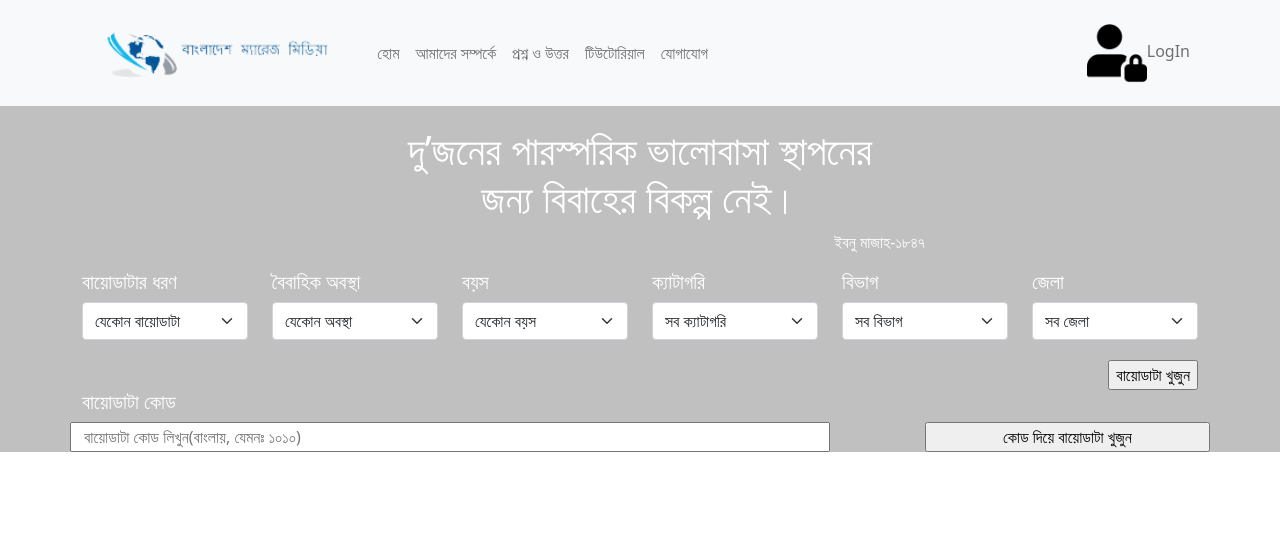
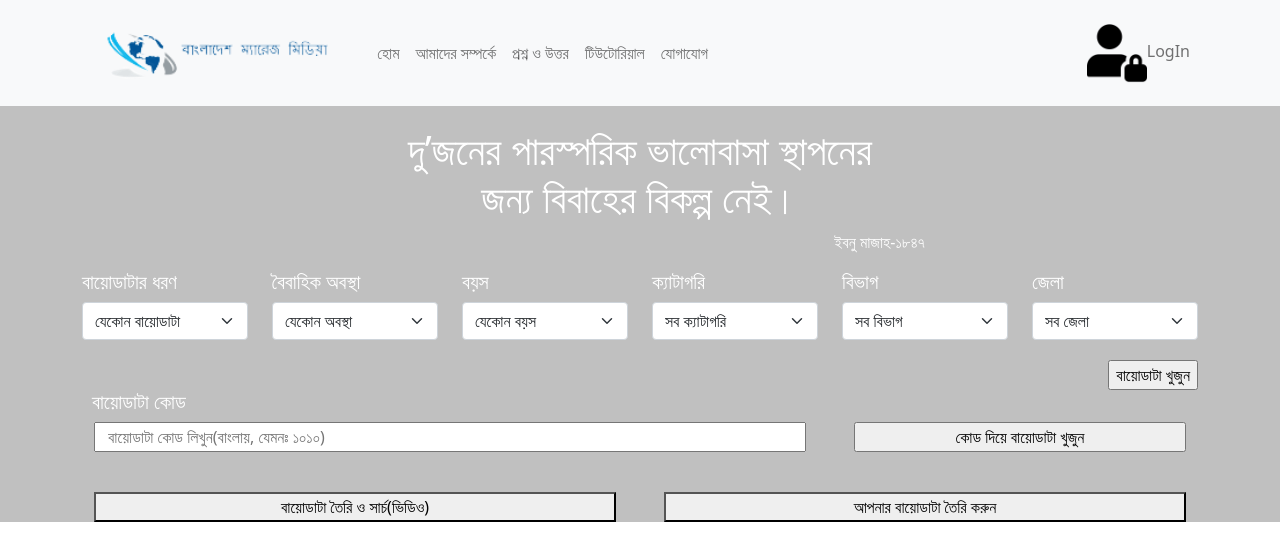
Before and after one commit to sakhawat777/bangladesh-marriage-media, a React (Create React App) app: page / in a window 1280 px wide. Shown: the top 560 px of the page. Built offline with nearby package versions, Linux system fonts and the light colour scheme.

Commit message:
Bio Search btn and Bio Create btn added

```diff
--- a/src/components/Home/Home.css
+++ b/src/components/Home/Home.css
@@ -14,3 +14,9 @@
 	margin-top: 20px;
 	text-align: end;
 }
+.bio-button-section {
+	margin-top: 40px;
+}
+#bio-header {
+	margin-left: 10px;
+}
--- a/src/components/Home/Home.js
+++ b/src/components/Home/Home.js
@@ -126,13 +126,17 @@ const Home = () => {
 
 				</Container>
 				</div>
-				<div>
+				<section>
+
 				<Container>
 
 							<Row>
-							<h5>বায়োডাটা কোড</h5>
+
+							<h5 id="bio-header">বায়োডাটা কোড</h5>
 
 								<Col lg={8} md={8} sm={12}>
+
+								<Container>
 
 								<Row>
 
@@ -144,13 +148,12 @@ const Home = () => {
 										placeholder='বায়োডাটা কোড লিখুন(বাংলায়, যেমনঃ ১০১০)'
 									/>
 								</Row>
+								</Container>
 								</Col>
-								<Col lg={1} md={1} sm={12}>
-									<Row>
 
-									</Row>
-								</Col>
-								<Col lg={3} md={3} sm={12}>
+								<Col lg={4} md={4} sm={12}>
+
+									<Container>
 									<Row>
 									<input
 										class='bio-search'
@@ -159,10 +162,34 @@ const Home = () => {
 										value='কোড দিয়ে বায়োডাটা খুজুন'
 									/>
 									</Row>
+									</Container>
+
 								</Col>
 							</Row>
 						</Container>
-				</div>
+				</section>
+				<section>
+					<section className="bio-button-section">
+					<Container>
+						<Row>
+							<Col lg={6} md={6} sm={12}>
+							<Container>
+							<Row>
+							<button>বায়োডাটা তৈরি ও সার্চ(ভিডিও)</button>
+							</Row>
+							</Container>
+							</Col>
+							<Col lg={6} md={6} sm={12}>
+								<Container>
+								<Row>
+								<button>আপনার বায়োডাটা তৈরি করুন</button>
+								</Row>
+								</Container>
+							</Col>
+						</Row>
+					</Container>
+					</section>
+				</section>
 			</section>
 
 		</>
```
